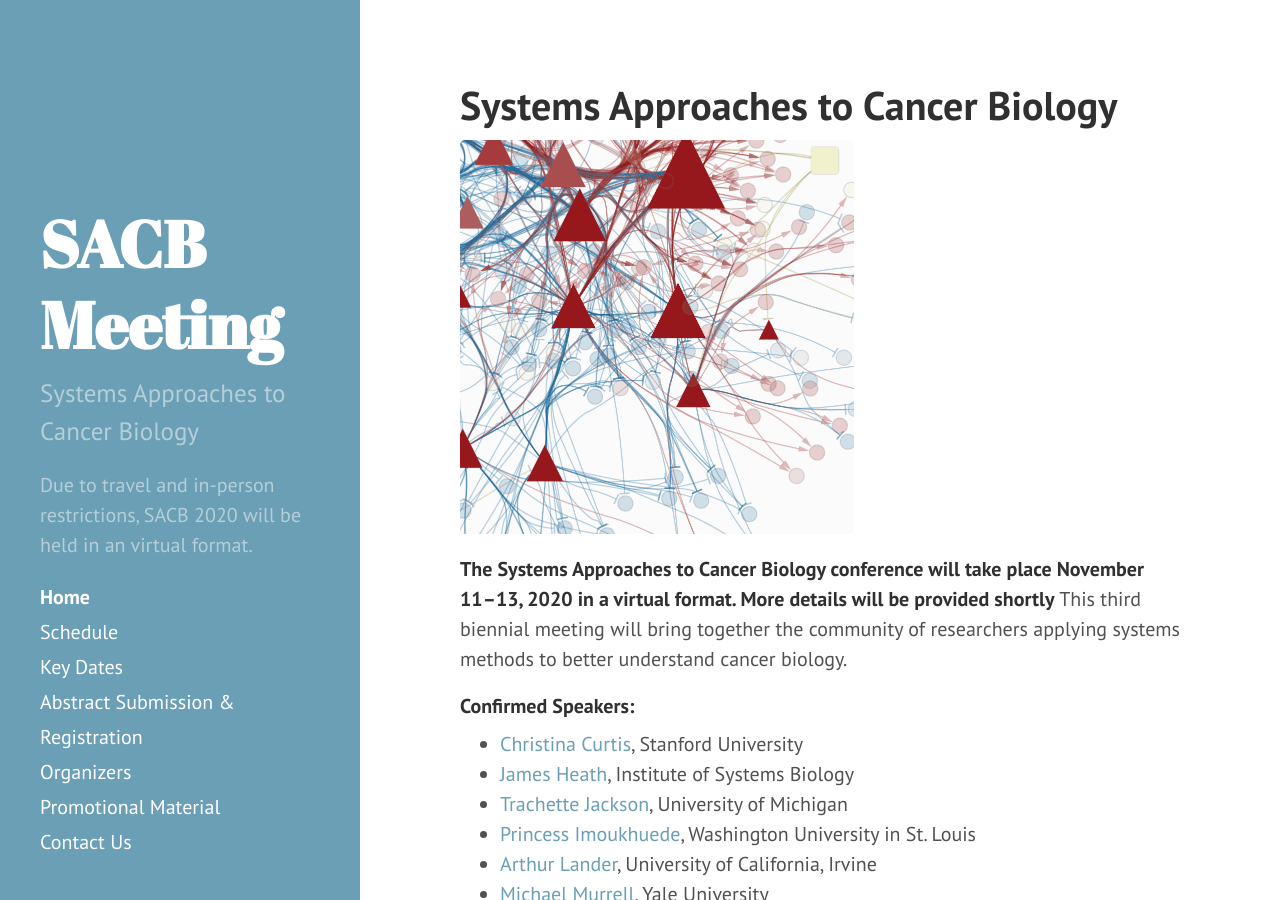
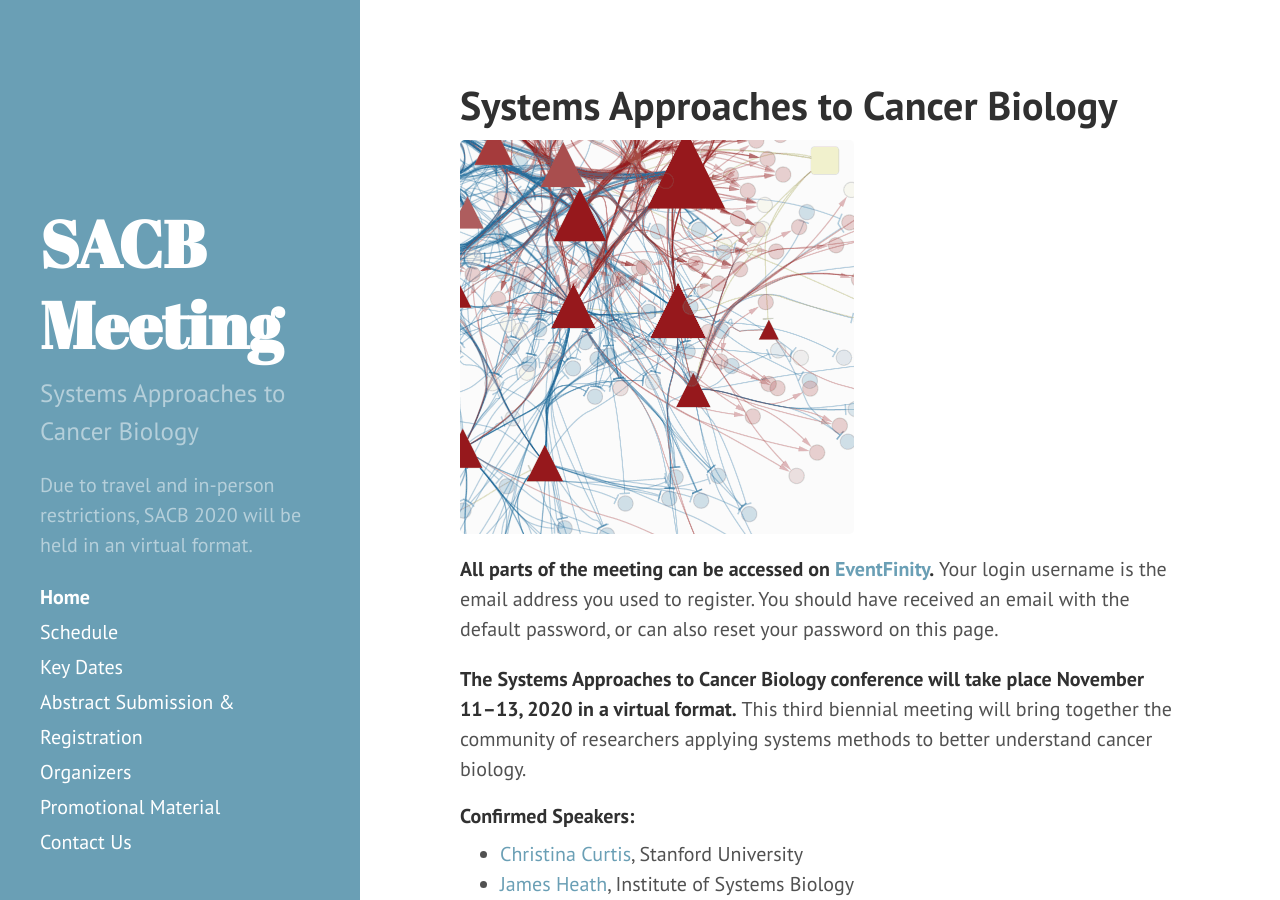
Before and after one commit to AECCSB/sacb-meeting, a Jekyll site: the page built from index.md, in a window 1280 px wide and 900 px high. Built offline with Jekyll 4.4.1, drawn with Linux system fonts in a browser that asks for light colours.

Commit message:
Update index.md

```diff
--- a/index.md
+++ b/index.md
@@ -5,7 +5,9 @@ layout: page
 
 ![Network diagram](/public/img/network_diag.png)
 
-**The Systems Approaches to Cancer Biology conference will take place November 11–13, 2020 in a virtual format. More details will be provided shortly** This third biennial meeting will bring together the community of researchers applying systems methods to better understand cancer biology.
+**All parts of the meeting can be accessed on [EventFinity](https://2020sacbmeeting.eventfinity.co/login).** Your login username is the email address you used to register. You should have received an email with the default password, or can also reset your password on this page.
+
+**The Systems Approaches to Cancer Biology conference will take place November 11–13, 2020 in a virtual format.** This third biennial meeting will bring together the community of researchers applying systems methods to better understand cancer biology.
 
 #### Confirmed Speakers:
 
```
